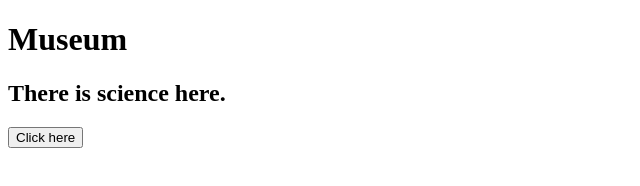
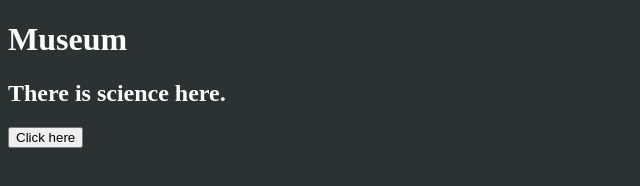
Before and after one commit to Fermain/community-science, a plain HTML site: page index.html in a window 1280 px wide. Shown: the whole page, without its empty margins (0-640 px from the left). Drawn offline with Linux system fonts and the light colour scheme.

Commit message:
Changes background

```diff
--- /dev/null
+++ b/css/styles.css
@@ -0,0 +1,4 @@
+body {
+  background-color: rgb(44, 49, 49);
+  color: white;
+}
--- a/index.html
+++ b/index.html
@@ -4,6 +4,7 @@
   <meta charset="UTF-8">
   <meta name="viewport" content="width=device-width, initial-scale=1.0">
   <title>Community Science</title>
+  <link rel="stylesheet" href="css/styles.css">
 </head>
 <body>
   <h1>Museum</h1>
```
